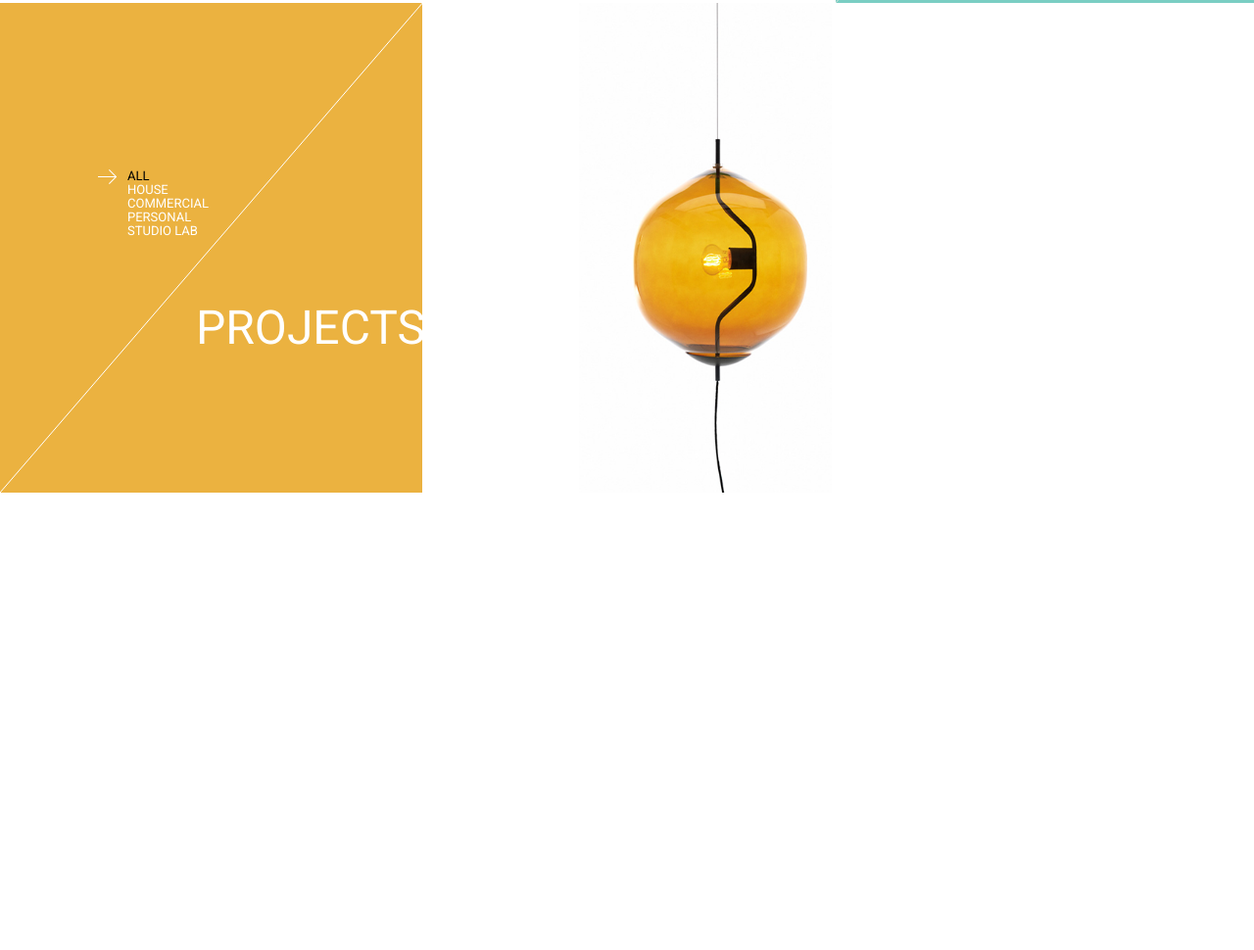
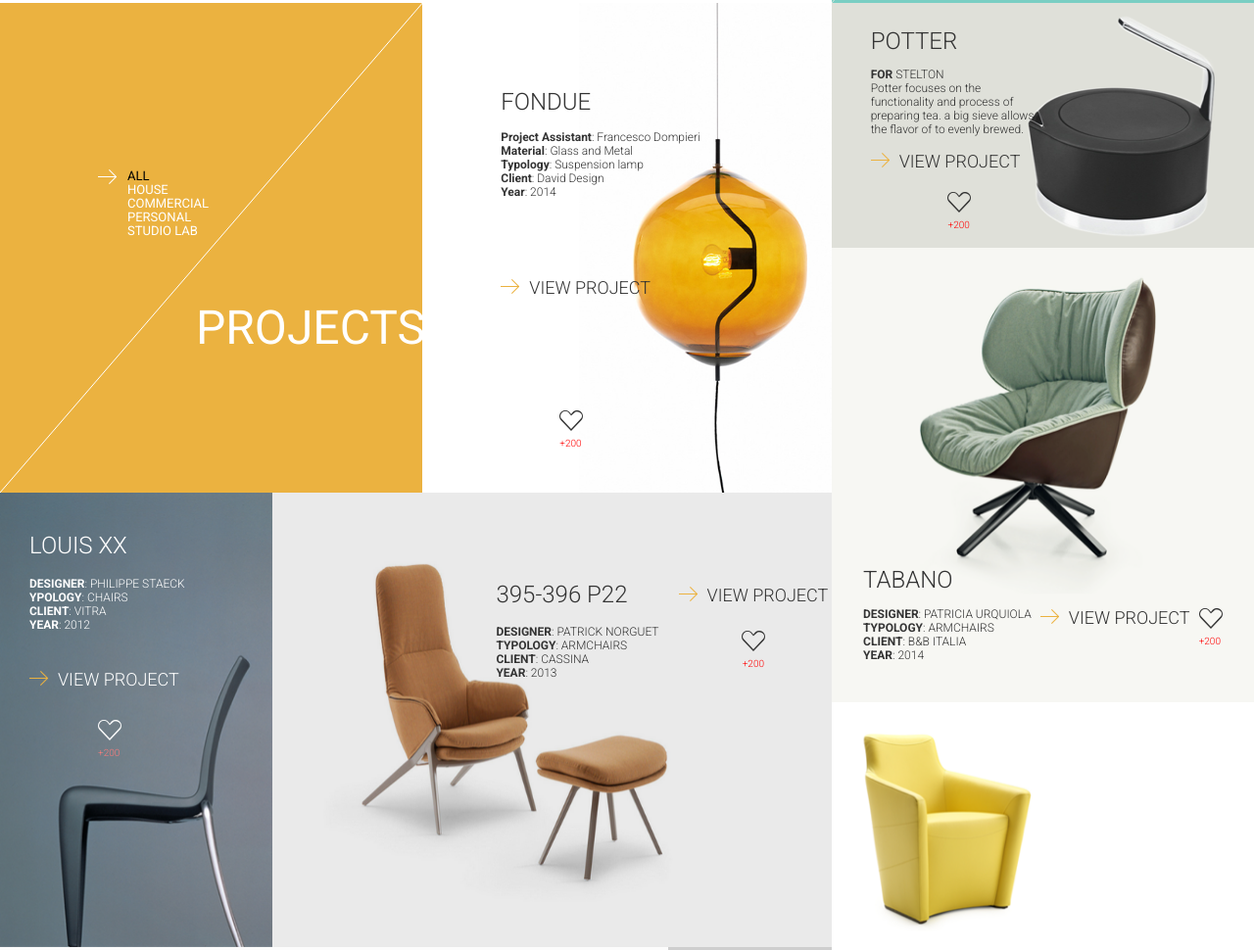
Before and after one commit to lintoniel/Furniture-Shop, a plain HTML site: page index.html in a window 1280 px wide. Shown: the part 497-1467 px from the top of the page at 98% size. Drawn offline with Linux system fonts and the light colour scheme.

Commit message:
New elements in project

```diff
--- a/css/style.css
+++ b/css/style.css
@@ -4,6 +4,10 @@ body {
 
 .grid {
 	display: grid;
+}
+
+.flex {
+	display: flex;
 }
 
 .relative {
@@ -15,7 +19,8 @@ body {
 }
 
 header {
-	grid-template: 500px / 2fr 1fr;
+	font-family: 'Roboto';
+	grid-template: 500px / 6.1fr 3.1fr;
 }
 
 .headerLeft {
@@ -35,7 +40,6 @@ header {
 }
 
 .shopNameText {
-	font-family: 'Roboto';
   	font-size: 18px;
   	font-stretch: condensed;
   	color: #393d3c;
@@ -54,7 +58,6 @@ header {
 	width: 100%;
 	background-color: #7acec3;
   	color: #ffffff;
-	font-family: 'Roboto';
 	font-size: 13px;
 }
 
@@ -89,7 +92,9 @@ header {
 }
 
 .projects {
-	grid-template: repeat(4, 250px) 300px / 2fr 1.1fr 1.8fr 1.2fr 3.1fr;
+	grid-template: 250px 250px 214px 250px 300px / 2fr 1.1fr 1.8fr 1.2fr 3.1fr;
+	font-family: 'Roboto';
+	color: #333333;
 }
 
 .projectStart {
@@ -97,7 +102,6 @@ header {
 	width: 100%;
 	height: 100%;
 	background-color: #ebb240;
-	font-family: 'Roboto';
   	font-size: 13px;
   	color: #ffffff;
 }
@@ -139,11 +143,178 @@ header {
 }
 
 .fondue {
+	font-weight: 300;
 	grid-area: 1 / 3 / 3 / 5;
 }
 
-.fondueImg {
+.projectImg {
 	z-index: -1;
 	height: 100%;
 	width: 100%;
 }
+
+.fondueContent {
+	margin: 87px 0 0 80px;
+}
+
+.fondueTitle {
+	font-size: 24px;
+}
+
+.fondueInfo {
+	margin-top: 15px;
+	font-size: 12px;
+}
+
+.fondueView {
+	margin-top: 80px;
+}
+
+.projectView {
+	font-size: 18px;
+}
+
+.projectView img {
+	margin-right: 10px;
+}
+
+.fondueLikes {
+	margin: 114px 0 0 60px;
+}
+
+.projectLikes img {
+	margin-bottom: 5px;
+}
+
+.projectLikes {
+	font-size: 10px;
+	color: #ff0000;
+}
+
+.potter {
+	font-weight: 300;
+	grid-area: 1 / 5 / 2 / 6;
+}
+
+.potterContent {
+	width: 180px;
+	margin: 25px 0 0 40px;
+}
+
+.potterTitle {
+	font-size: 24px;
+}
+
+.potterInfo {
+	margin-top: 13px;
+	font-size: 12px;
+}
+
+.potterView {
+	margin-top: 15px;
+}
+
+.potterLikes {
+	text-align: center;
+	margin-top: 20px;
+}
+
+.louis {
+	grid-area: 3 / 1 / 5 / 2;
+}
+
+.louisContent {
+	font-weight: 300;
+	color: #ffffff;
+	margin: 40px 0 0 30px;
+}
+
+.louisTitle {
+	font-size: 24px;
+}
+
+.louisInfo {
+	margin-top: 18px;
+	color: #fefefe;
+	font-size: 12px;
+}
+
+.louisView {
+	margin-top: 38px;
+}
+
+.louisLikes {
+	color: #fe7c7c;
+	margin: 30px 0 0 70px;
+}
+
+.p22 {
+	justify-content: flex-end;
+	grid-area: 3 / 2 / 5 / 5;
+}
+
+.p22Content {
+	margin-top: 90px;
+	width: 60%;
+	font-weight: 300;
+}
+
+.p22Title {
+	font-size: 24px;
+}
+
+.p22Info {
+	font-size: 12px;
+	margin-top: 17px;
+}
+
+.p22ContentLeft {
+	margin-right: 20px;
+}
+
+.p22View {
+	margin-top: 4px;
+}
+
+.p22Likes {
+	margin-top: 25px;
+	text-align: center;
+}
+
+.tabano {
+	flex-direction: column;
+	justify-content: flex-end;
+	align-items: center;
+	grid-area: 2 / 5 / 4 / 6;
+}
+
+.tabanoContent {
+	font-weight: 300;
+	height: 30%;
+	width: 85%;
+}
+
+.tabanoTitle {
+	font-size: 24px;
+}
+
+.tabanoBottom {
+	justify-content: space-between;
+	margin-top: 14px;
+}
+
+.tabanoInfo {
+	font-size: 12px;
+}
+
+.fiji {
+	grid-area: 4 / 5 / 5 / 6;
+}
+
+.sesann {
+	grid-area: 5 / 1 / 6 / 4;
+}
+
+.alessi {
+	grid-area: 5 / 4 / 6 / 5;
+}
--- a/index.html
+++ b/index.html
@@ -59,7 +59,103 @@
 			<div class="projectTitle">PROJECTS</div>
 		</div>
 		<div class="fondue relative">
-			<img class="absolute fondueImg" src="image/main/fondue.png">
+			<img class="absolute projectImg" src="image/main/fondue.png">
+			<div class="fondueContent">
+				<div class="fondueTitle">FONDUE</div>
+				<div class="fondueInfo">
+					<b>Project Assistant</b>: Francesco Dompieri</br>
+					<b>Material</b>: Glass and Metal</br>
+					<b>Typology</b>: Suspension lamp</br>
+					<b>Client</b>: David Design</br>
+					<b>Year</b>: 2014</br>
+				</div>
+				<div class="fondueView projectView"><img src="image/main/arrow-2.png">VIEW PROJECT</div>
+				<div class="fondueLikes projectLikes">
+					<img src="image/main/heart.png"></br>
+					+200
+				</div>
+			</div>
+		</div>
+		<div class="potter relative">
+			<img src="image/main/potter.png" class="absolute projectImg">
+			<div class="potterContent">
+				<div class="potterTitle">POTTER</div>
+				<div class="potterInfo">
+					<b>FOR</b> STELTON</br>
+					Potter focuses on the functionality and process of preparing tea. a big sieve allows the flavor of to evenly brewed.
+				</div>
+				<div class="potterView projectView"><img src="image/main/arrow-2.png">VIEW PROJECT</div>
+				<div class="potterLikes projectLikes">
+					<img src="image/main/heart.png"></br>
+					+200
+				</div>
+			</div>
+		</div>
+		<div class="louis relative">
+			<img src="image/main/louis-xx.png" class="absolute projectImg">
+			<div class="louisContent">
+				<div class="louisTitle">LOUIS XX</div>
+				<div class="louisInfo">
+					<b>DESIGNER</b>: PHILIPPE STAECK</br>
+					<b>YPOLOGY</b>: CHAIRS</br>
+					<b>CLIENT</b>: VITRA</br>
+					<b>YEAR</b>: 2012
+				</div>
+				<div class="louisView projectView"><img src="image/main/arrow-2.png">VIEW PROJECT</div>
+				<div class="louisLikes projectLikes">
+					<img src="image/main/heart-2.png"></br>
+					+200
+				</div>
+			</div>
+		</div>
+		<div class="p22 relative flex">
+			<img src="image/main/p-22.png" class="absolute projectImg">
+			<div class="p22Content flex">
+				<div class="p22ContentLeft">
+					<div class="p22Title">395-396 P22</div>
+					<div class="p22Info">
+						<b>DESIGNER</b>: PATRICK NORGUET</br>
+						<b>TYPOLOGY</b>: ARMCHAIRS</br>
+						<b>CLIENT</b>: CASSINA</br>
+						<b>YEAR</b>: 2013
+					</div>
+				</div>
+				<div class="p22ContentRight">
+					<div class="p22View projectView"><img src="image/main/arrow-2.png">VIEW PROJECT</div>
+					<div class="p22Likes projectLikes">
+						<img src="image/main/heart.png"></br>
+						+200
+					</div>
+				</div>
+			</div>
+		</div>
+		<div class="tabano relative flex">
+			<img src="image/main/tabano.png" class="absolute projectImg">
+			<div class="tabanoContent">
+				<div class="tabanoTitle">TABANO</div>
+				<div class="tabanoBottom flex">
+					<div class="tabanoInfo">
+						<b>DESIGNER</b>: PATRICIA URQUIOLA</br>
+						<b>TYPOLOGY</b>: ARMCHAIRS</br>
+						<b>CLIENT</b>: B&amp;B ITALIA</br>
+						<b>YEAR</b>: 2014
+					</div>
+					<div class="tabanoView projectView"><img src="image/main/arrow-2.png">VIEW PROJECT</div>
+					<div class="tabanoLikes projectLikes">
+						<img src="image/main/heart.png"></br>
+						+200
+					</div>
+				</div>
+			</div>
+		</div>
+		<div class="fiji relative">
+			<img src="image/main/fiji.png" class="absolute projectImg">
+		</div>
+		<div class="sesann relative">
+			<img src="image/main/sesann.png" class="absolute projectImg">
+		</div>
+		<div class="alessi relative">
+			<img src="image/main/alessi.png" class="absolute projectImg">
 		</div>
 	</section>
 <script type="text/javascript" src="js/main.js"></script>
```
